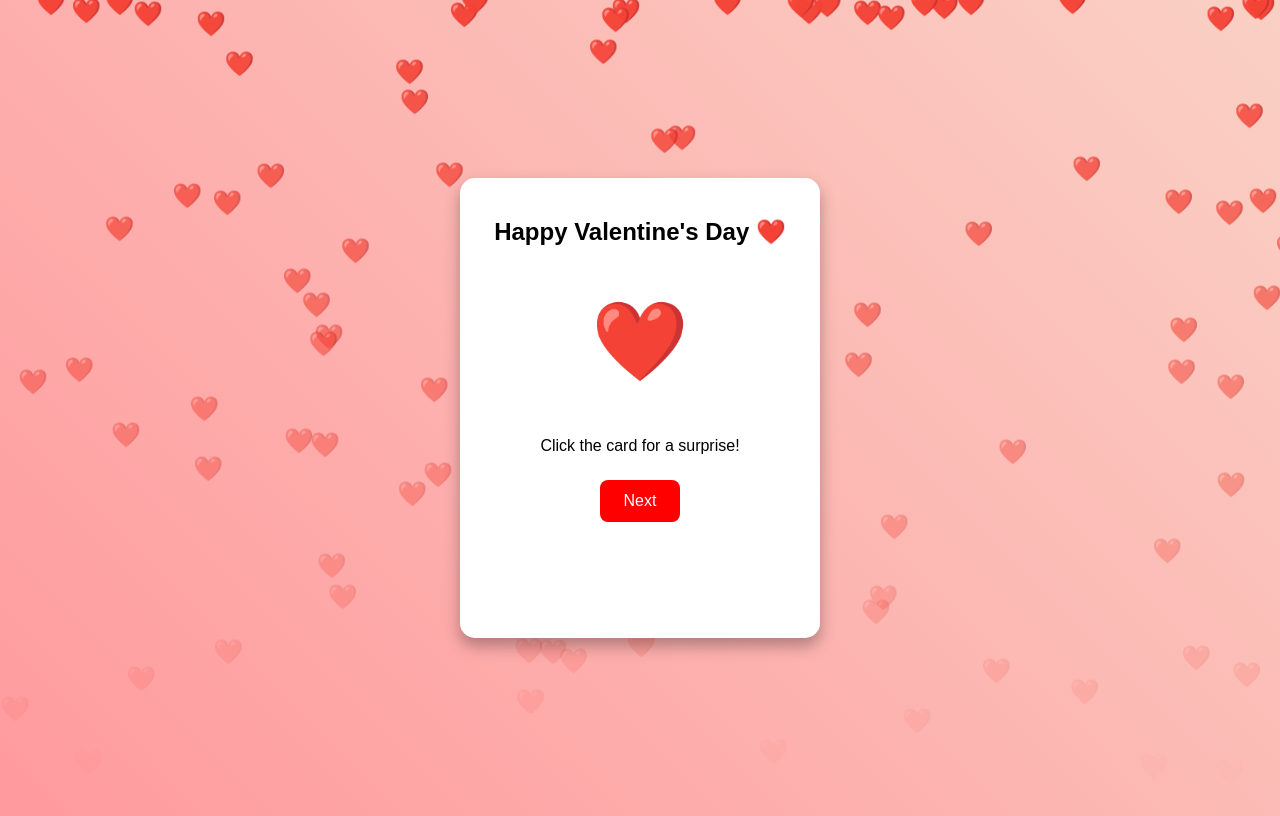
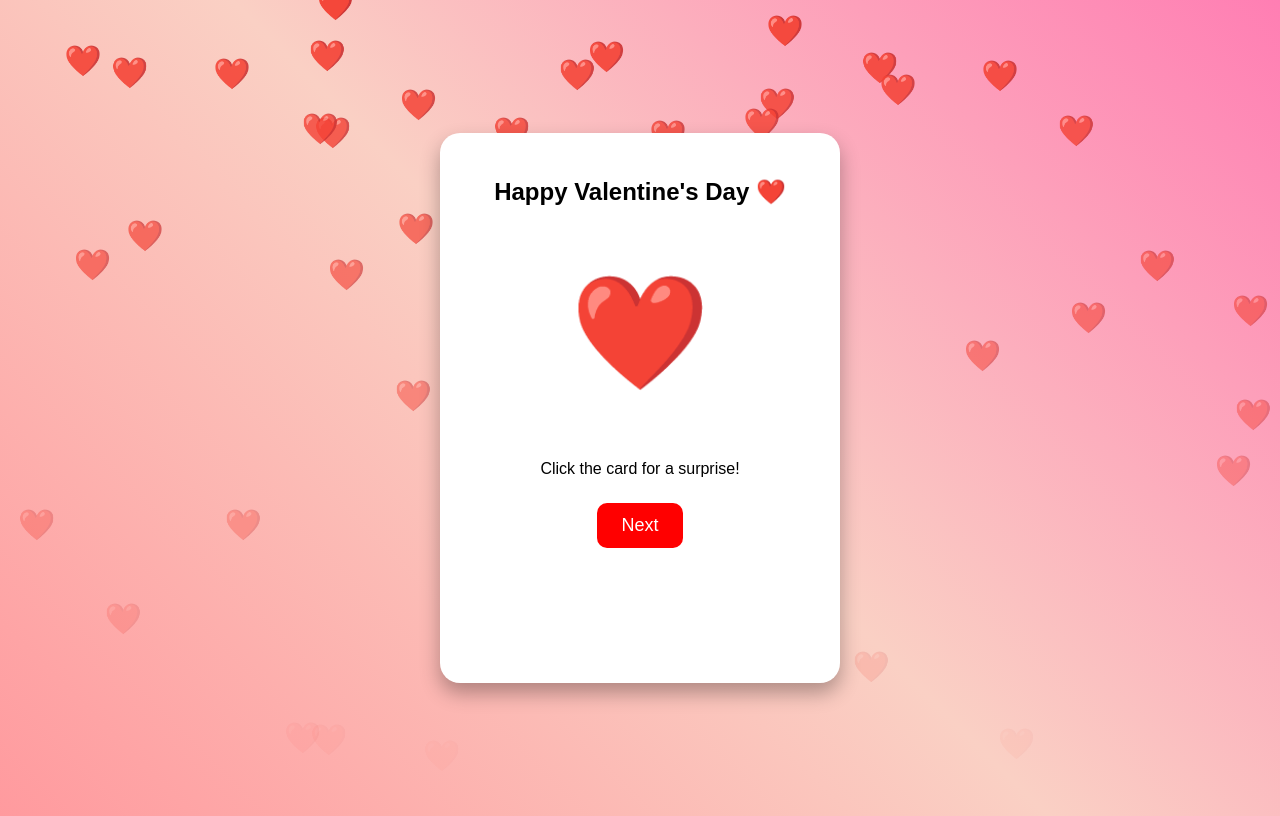
Before and after one commit to Aniket4124/Valentine-Card, a plain HTML site: page index.html in a window 1280 px wide. Drawn offline with Linux system fonts and the light colour scheme.

Commit message:
Update index.html

```diff
--- a/index.html
+++ b/index.html
@@ -10,40 +10,46 @@
             justify-content: center;
             align-items: center;
             height: 100vh;
-            background: linear-gradient(45deg, #ff9a9e, #fad0c4);
-            font-family: Arial, sans-serif;
-            transition: background-color 0.5s;
+            background: linear-gradient(45deg, #ff758c, #ff7eb3, #fad0c4);
+            font-family: 'Poppins', sans-serif;
+            overflow: hidden;
+            position: relative;
+            animation: bgAnimation 10s infinite alternate;
+        }
+        @keyframes bgAnimation {
+            0% { background: linear-gradient(45deg, #ff758c, #ff7eb3, #fad0c4); }
+            100% { background: linear-gradient(45deg, #ff9a9e, #fad0c4, #ff7eb3); }
         }
         .container {
             text-align: center;
         }
         .card {
             position: relative;
-            width: 320px;
-            height: 420px;
+            width: 350px;
+            height: 500px;
             background: white;
-            border-radius: 15px;
-            box-shadow: 0 8px 16px rgba(0,0,0,0.3);
+            border-radius: 20px;
+            box-shadow: 0 10px 20px rgba(0,0,0,0.3);
             text-align: center;
-            padding: 20px;
+            padding: 25px;
             transition: transform 0.3s;
             overflow: hidden;
         }
         .card:hover {
-            transform: scale(1.05);
+            transform: scale(1.1);
         }
         .heart {
             color: red;
-            font-size: 60px;
+            font-size: 80px;
             animation: heartbeat 1s infinite alternate;
         }
         @keyframes heartbeat {
             from { transform: scale(1); }
-            to { transform: scale(1.3); }
+            to { transform: scale(1.4); }
         }
         .message {
             display: none;
-            font-size: 20px;
+            font-size: 22px;
             color: #e60000;
             margin-top: 20px;
             font-weight: bold;
@@ -56,14 +62,15 @@
             color: white;
             padding: 12px 24px;
             border: none;
-            border-radius: 8px;
+            border-radius: 10px;
             cursor: pointer;
             margin: 5px;
-            font-size: 16px;
-            transition: background 0.3s;
+            font-size: 18px;
+            transition: background 0.3s, transform 0.2s;
         }
         .button:hover {
             background: darkred;
+            transform: scale(1.1);
         }
         .falling-hearts {
             position: fixed;
@@ -79,7 +86,7 @@
             position: absolute;
             bottom: 100%;
             animation: fall linear infinite;
-            font-size: 24px;
+            font-size: 30px;
         }
         @keyframes fall {
             0% { transform: translateY(0); opacity: 1; }
@@ -88,22 +95,25 @@
     </style>
 </head>
 <body>
+    <audio autoplay loop>
+        <source src="https://www.bensound.com/bensound-music/bensound-love.mp3" type="audio/mpeg">
+    </audio>
     <div class="falling-hearts"></div>
     <div class="container">
         <div class="card" id="page1" onclick="showMessage()">
             <h2>Happy Valentine's Day ❤️</h2>
             <p class="heart">❤️</p>
             <p>Click the card for a surprise!</p>
-            <p class="message" id="message">I love you so much! 💖</p>
+            <p class="message" id="message">You mean the world to me! 💖</p>
             <div class="nav-buttons">
                 <button class="button" onclick="nextPage()">Next</button>
             </div>
         </div>
 
         <div class="card" id="page2" style="display: none;">
-            <h2>You're My Everything! 💕</h2>
-            <p>Life is beautiful with you in it.</p>
-            <p>Every moment with you is special!</p>
+            <h2>You're My Forever Love! 💕</h2>
+            <p>Every heartbeat of mine is for you.</p>
+            <p>Life is magical with you in it!</p>
             <div class="nav-buttons">
                 <button class="button" onclick="prevPage()">Back</button>
             </div>
@@ -125,16 +135,16 @@
 
         function createFallingHearts() {
             const container = document.querySelector('.falling-hearts');
-            for (let i = 0; i < 20; i++) {
+            for (let i = 0; i < 15; i++) {
                 let heart = document.createElement('span');
                 heart.innerHTML = '❤️';
                 heart.style.left = Math.random() * 100 + 'vw';
-                heart.style.animationDuration = (Math.random() * 3 + 2) + 's';
+                heart.style.animationDuration = (Math.random() * 4 + 3) + 's';
                 container.appendChild(heart);
                 setTimeout(() => { heart.remove(); }, 5000);
             }
         }
-        setInterval(createFallingHearts, 1000);
+        setInterval(createFallingHearts, 1500);
     </script>
 </body>
 </html>
```
